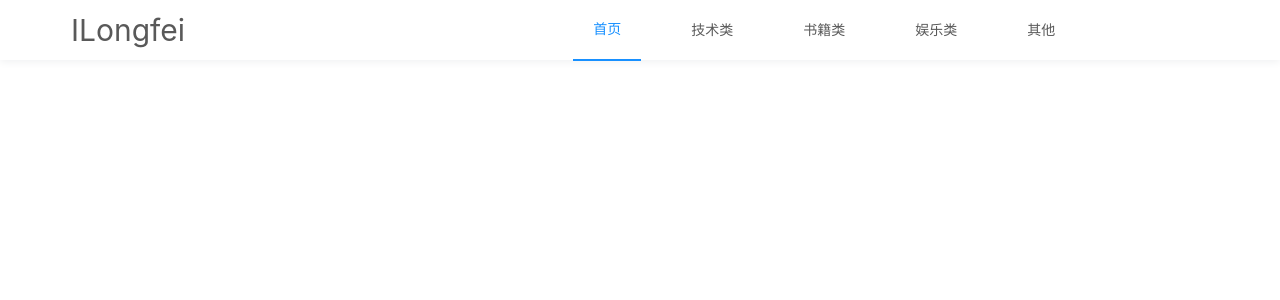
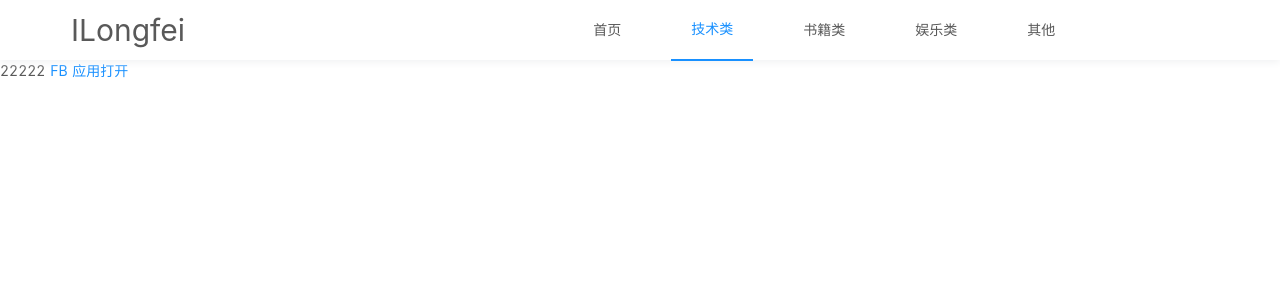
Before and after one commit to longFeiLi/ilongfei, a Nuxt app: page /skill in a window 1280 px wide. Shown: the top 300 px of the page. Built offline with nearby package versions, Linux system fonts and the light colour scheme.

Commit message:
测试应用

```diff
--- a/components/header.vue
+++ b/components/header.vue
@@ -6,10 +6,11 @@
         <div
           :class="{ active: index === navIndex }"
           :key="index"
+          @click="clickNav(item)"
           class="item"
           v-for="(item, index) in navList"
         >
-          <a :href="item.url">{{ item.name }}</a>
+          <nuxt-link :to="item.url">{{ item.name }}</nuxt-link>
         </div>
       </div>
     </div>
@@ -26,11 +27,11 @@ export default Vue.extend({
       navList: [
         {
           name: '首页',
-          url: ''
+          url: '/'
         },
         {
           name: '技术类',
-          url: ''
+          url: '/skill'
         },
         {
           name: '书籍类',
@@ -48,7 +49,22 @@ export default Vue.extend({
       navIndex: 0 //默认选中第一个
     };
   },
-  created() {}
+  created() {
+    // name
+    let path:string = this.$route.fullPath;
+    let that = this;
+    this.navList.filter((item, index) => {
+      if (item.url === path) {
+        that.navIndex = index;
+        return index
+      }
+    })
+  },
+  methods: {
+    clickNav (item: object) {
+      console.log(111);
+    }
+  }
 });
 </script>
 
--- /dev/null
+++ b/pages/skill.vue
@@ -0,0 +1,12 @@
+<template>
+    <div class="skill">
+        22222
+        <a href="fb://profile">FB 应用打开</a>
+    </div>
+</template>
+
+<script lang="ts">
+export default {
+
+}
+</script>
```
